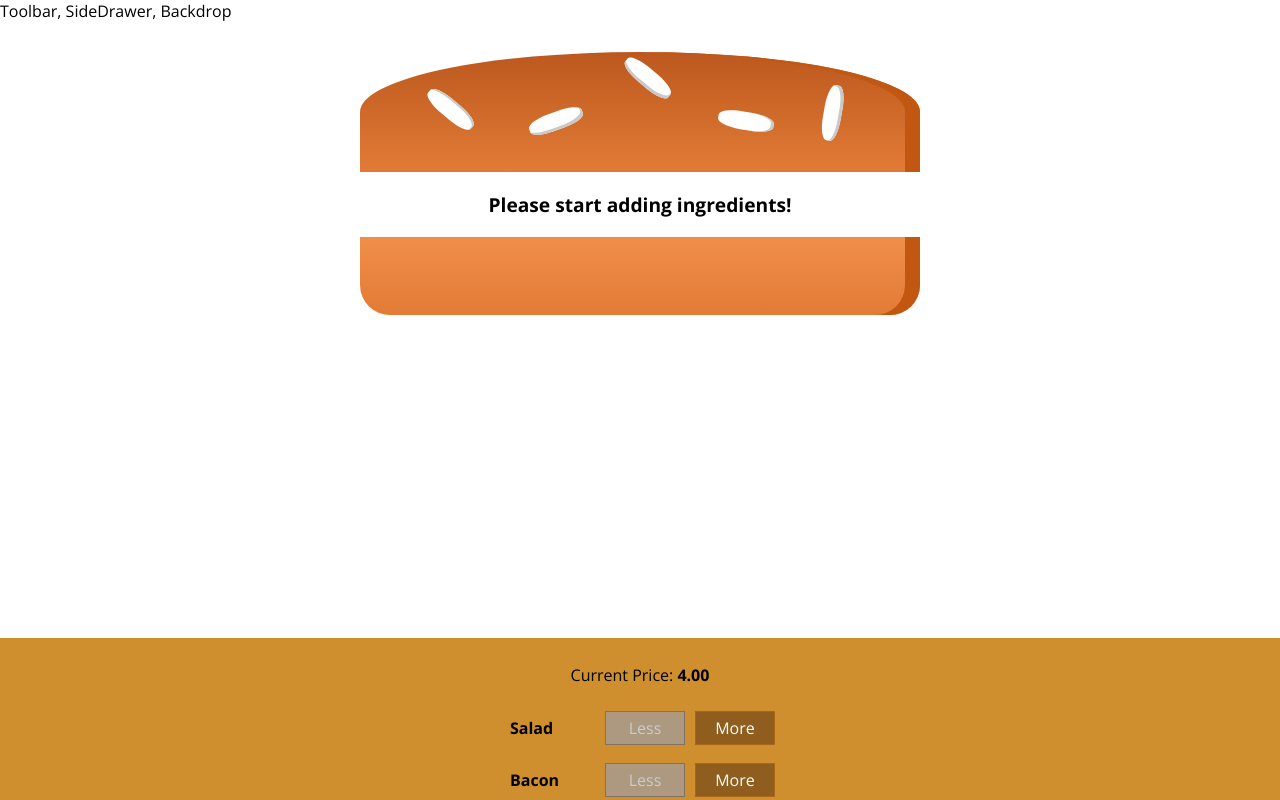
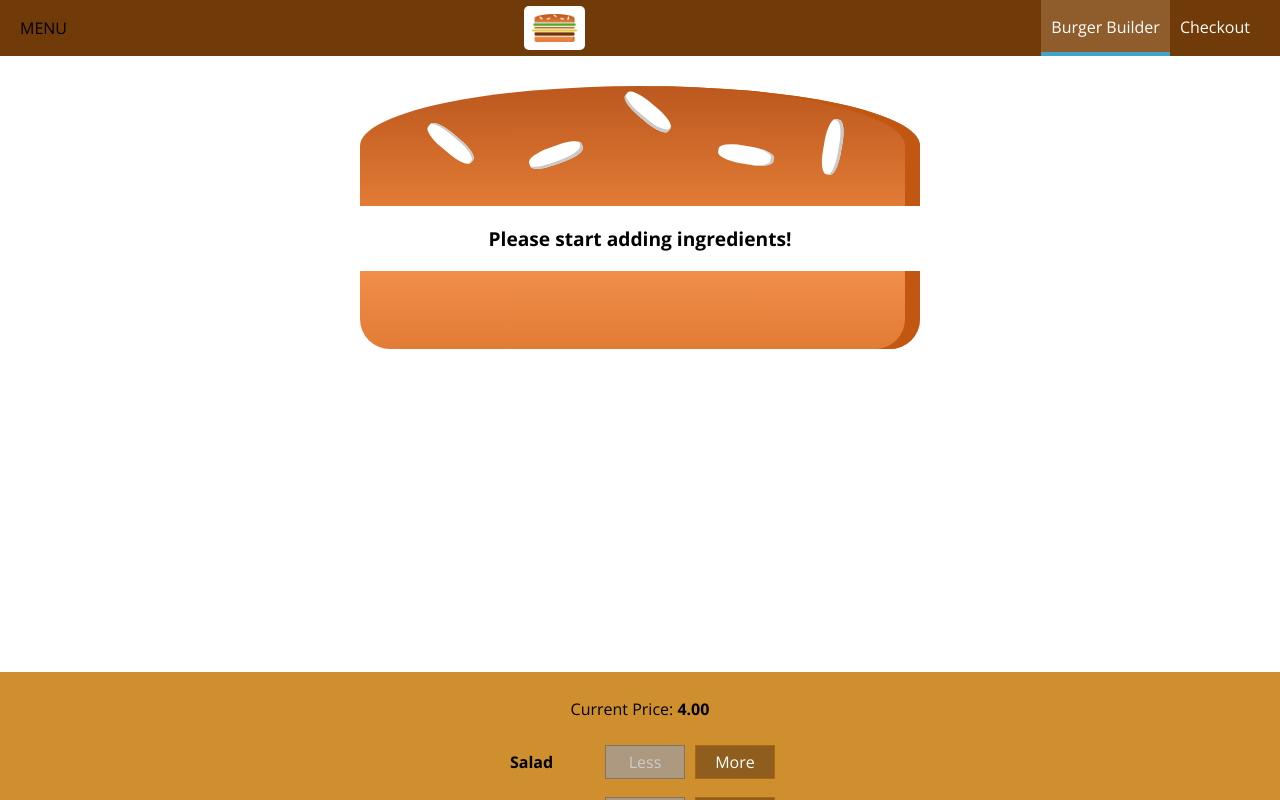
Before and after one commit to huangbeidan/burgerProject, a React (Create React App) app: page / in a window 1280 px wide. Shown: the top 800 px of the page. Built offline with nearby package versions, Linux system fonts and the light colour scheme.

Commit message:
add toolbar

```diff
--- a/src/components/Layout/Layout.js
+++ b/src/components/Layout/Layout.js
@@ -1,12 +1,13 @@
 import React from 'react';
 import Aux from '../../hoc/Aux'
 import classes from './Layout.module.css'
+import Toolbar from '../Navigation/Toolbar/Toolbar'
 
 
 const layout = (props) => (
 
     <Aux>
-    <div>Toolbar, SideDrawer, Backdrop</div>
+    <Toolbar/>
     <main className={classes.Content}>
         {props.children}
     </main>
--- a/src/components/Layout/Layout.module.css
+++ b/src/components/Layout/Layout.module.css
@@ -1,4 +1,4 @@
 
 .Content{
-    margin-top: 16px;
+    margin-top: 72px;
     }
--- /dev/null
+++ b/src/components/Logo/Logo.js
@@ -0,0 +1,11 @@
+import React from 'react';
+import burgerLogo from '../../assets/images/logo.png'
+import classes from './Logo.module.css'
+
+const logo = (props) => (
+    <div className={classes.Logo}>
+        <img src={burgerLogo} alt="MyBurger" />
+    </div>
+)
+
+export default logo;
--- /dev/null
+++ b/src/components/Logo/Logo.module.css
@@ -0,0 +1,11 @@
+.Logo {
+    background-color: white;
+    padding: 8px;
+    height: 80%;
+    box-sizing: border-box;
+    border-radius: 5px;
+}
+
+.Logo img {
+    height: 100%;
+}
--- /dev/null
+++ b/src/components/Navigation/NavigationItems/NavigationItem/NavigationItem.js
@@ -0,0 +1,13 @@
+import React from 'react';
+import classes from './NavigationItem.module.css'
+
+const navigationItem = (props) => (
+    <li className={classes.NavigationItem}>
+        <a href={props.link}
+        className={props.active ? classes.active : null}>
+       {props.children}
+            </a>
+        </li>
+);
+
+export default navigationItem;
--- /dev/null
+++ b/src/components/Navigation/NavigationItems/NavigationItem/NavigationItem.module.css
@@ -0,0 +1,28 @@
+.NavigationItem{
+    margin: 0;
+    box-sizing: border-box;
+    display: flex;
+    height: 100%;
+    align-items: center;
+
+
+
+}
+
+.NavigationItem a {
+    color: white;
+    text-decoration: none;
+    height: 100%;
+    padding: 16px 10px;
+    border-bottom: 4px solid transparent;
+    box-sizing: border-box;
+    display: block;
+}
+
+.NavigationItem a:hover,
+.NavigationItem a:active,
+.NavigationItem a.active {
+    background-color: #8F5C2C;
+    border-bottom: 4px solid #40A4CA;
+    color: white;
+}
--- /dev/null
+++ b/src/components/Navigation/NavigationItems/NavigationItems.js
@@ -0,0 +1,13 @@
+import React from 'react';
+import classes from './NavigationItems.module.css'
+import NavigationItem from './NavigationItem/NavigationItem'
+
+
+const navigationItems = () => (
+    <ul className = {classes.NavigationItems}>
+        <NavigationItem link="/" active>Burger Builder</NavigationItem>
+        <NavigationItem >Checkout</NavigationItem>
+    </ul>
+);
+
+export default navigationItems;
--- /dev/null
+++ b/src/components/Navigation/NavigationItems/NavigationItems.module.css
@@ -0,0 +1,8 @@
+.NavigationItems {
+    margin: 0;
+    padding: 0;
+    list-style: none;
+    display: flex;
+    align-items: center;
+    height: 100%;
+}
--- /dev/null
+++ b/src/components/Navigation/Toolbar/Toolbar.js
@@ -0,0 +1,18 @@
+import React from 'react';
+import classes from './Toolbar.module.css';
+import Logo from '../../Logo/Logo';
+import NavigationItems from '../NavigationItems/NavigationItems'
+
+
+const toolbar = (props) => (
+    <header className={classes.Toolbar}>
+        <div>MENU</div>
+        <Logo/>
+        <nav>
+            <NavigationItems/>
+        </nav>
+    </header>
+)
+
+
+export default toolbar;
--- /dev/null
+++ b/src/components/Navigation/Toolbar/Toolbar.module.css
@@ -0,0 +1,19 @@
+.Toolbar{
+    height: 56px;
+    width: 100%;
+    position: fixed;
+    top: 0;
+    left: 0;
+    background-color: #703B09;
+    display: flex;
+    justify-content: space-between;
+    align-items: center;
+    padding: 0 20px;
+    box-sizing: border-box;
+    z-index: 90;
+
+}
+
+.Toolbar nav {
+    height: 100%;
+}
```
Also changed, not shown: src/assets/images/logo.png (added).
